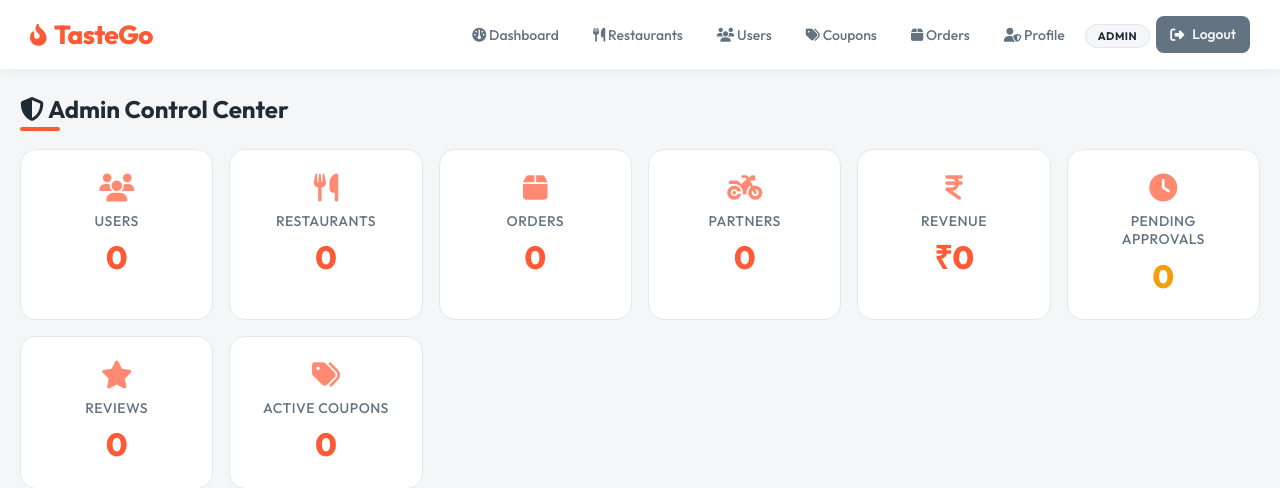
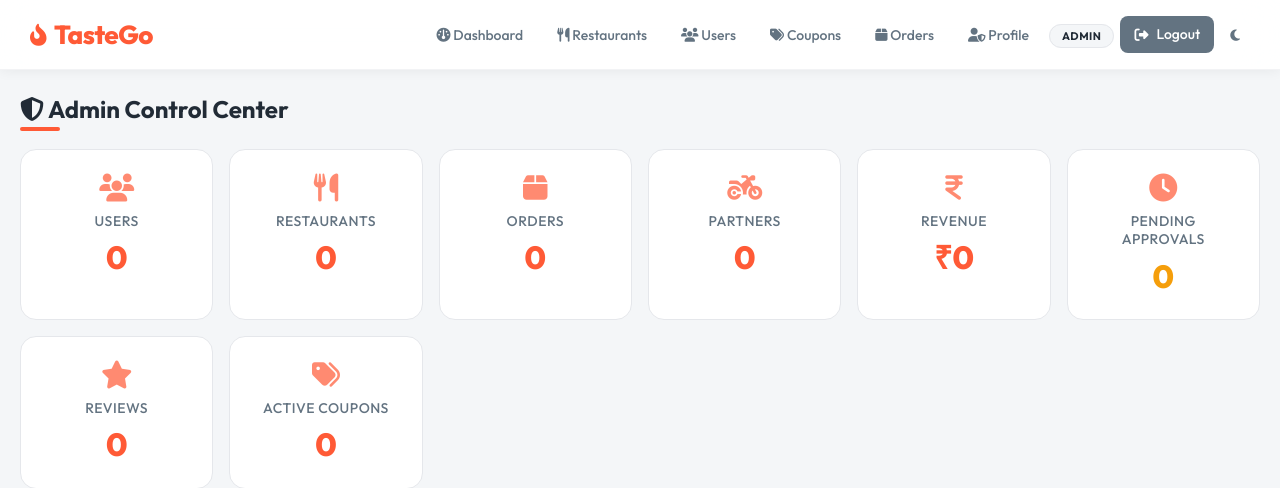
Before and after one commit to Charan-n-03/TasteGo, a Flask app: page /admin/dashboard in a window 1280 px wide. Shown: the top 488 px of the page. Run offline with Flask 3, Linux system fonts and the light colour scheme; the visitor is signed in with stand-in values (Sample User, id 1); data that the repository does not hold is empty.

Commit message:
UI update for mobile

```diff
--- a/static/js/main.js
+++ b/static/js/main.js
@@ -4,9 +4,36 @@ document.addEventListener('DOMContentLoaded', function() {
     const hamburger = document.querySelector('.hamburger');
     const navLinks = document.querySelector('.nav-links');
     if (hamburger && navLinks) {
-        hamburger.addEventListener('click', () => navLinks.classList.toggle('show'));
+        hamburger.addEventListener('click', (e) => {
+            e.stopPropagation();
+            navLinks.classList.toggle('show');
+        });
         document.addEventListener('click', (e) => {
             if (!e.target.closest('.navbar')) navLinks.classList.remove('show');
+        });
+    }
+
+    // Theme toggle
+    const themeToggle = document.getElementById('theme-toggle');
+    const themeIcon = themeToggle?.querySelector('i');
+
+    function updateThemeIcon() {
+        if (!themeIcon) return;
+        if (document.documentElement.getAttribute('data-theme') === 'dark') {
+            themeIcon.className = 'fa-solid fa-sun';
+        } else {
+            themeIcon.className = 'fa-solid fa-moon';
+        }
+    }
+
+    if (themeToggle) {
+        updateThemeIcon();
+        themeToggle.addEventListener('click', () => {
+            const currentTheme = document.documentElement.getAttribute('data-theme');
+            const newTheme = currentTheme === 'dark' ? 'light' : 'dark';
+            document.documentElement.setAttribute('data-theme', newTheme);
+            localStorage.setItem('theme', newTheme);
+            updateThemeIcon();
         });
     }
 
--- a/templates/base.html
+++ b/templates/base.html
@@ -12,6 +12,12 @@
     <link rel="stylesheet" href="https://cdnjs.cloudflare.com/ajax/libs/font-awesome/6.5.1/css/all.min.css">
     <link rel="stylesheet" href="https://unpkg.com/leaflet@1.9.4/dist/leaflet.css">
     <script src="https://unpkg.com/leaflet@1.9.4/dist/leaflet.js"></script>
+    <script>
+        const savedTheme = localStorage.getItem('theme');
+        if (savedTheme === 'dark' || (!savedTheme && window.matchMedia('(prefers-color-scheme: dark)').matches)) {
+            document.documentElement.setAttribute('data-theme', 'dark');
+        }
+    </script>
 </head>
 
 <body>
--- a/templates/navbar.html
+++ b/templates/navbar.html
@@ -2,7 +2,7 @@
     <div class="navbar-brand">
         <a href="{{ url_for('main.home') }}"><i class="fa-solid fa-fire-flame-curved"></i> TasteGo</a>
     </div>
-    <div class="hamburger" onclick="this.nextElementSibling?.classList.toggle('show')">
+    <div class="hamburger">
         <span></span><span></span><span></span>
     </div>
     <ul class="nav-links">
@@ -44,5 +44,6 @@
         <li><span class="nav-role-badge">{{ session.get("role") }}</span></li>
         <li><a href="{{ url_for('auth.logout') }}" class="btn btn-sm btn-secondary"><i class="fa-solid fa-right-from-bracket"></i> Logout</a></li>
         {% endif %}
+        <li><button id="theme-toggle" class="btn btn-ghost btn-sm" aria-label="Toggle Dark Mode" style="padding: 6px 10px;"><i class="fa-solid fa-moon"></i></button></li>
     </ul>
 </nav>
```
Also changed, not shown: static/css/main.css (+27 -0 lines).
